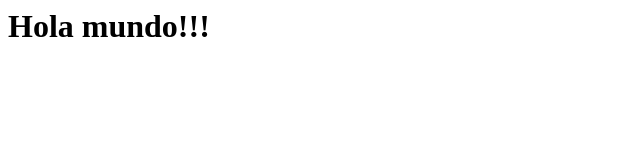
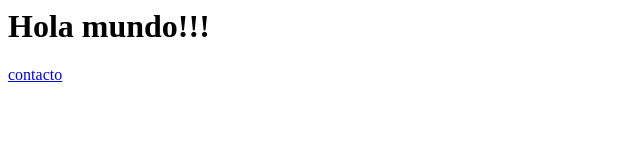
Before and after one commit to SantiagoLmartinez/11-2-actividad, a plain HTML site: page index.html in a window 1280 px wide. Shown: the full height of the page, 0-640 px from the left. Drawn offline with Linux system fonts and the light colour scheme.

Commit message:
se vinculo a contacto.html

```diff
--- a/index.html
+++ b/index.html
@@ -7,5 +7,6 @@
 </head>
 <body>
     <h1>Hola mundo!!!</h1>
+    <a href="contacto.html">contacto</a>
 </body>
 </html>
```
